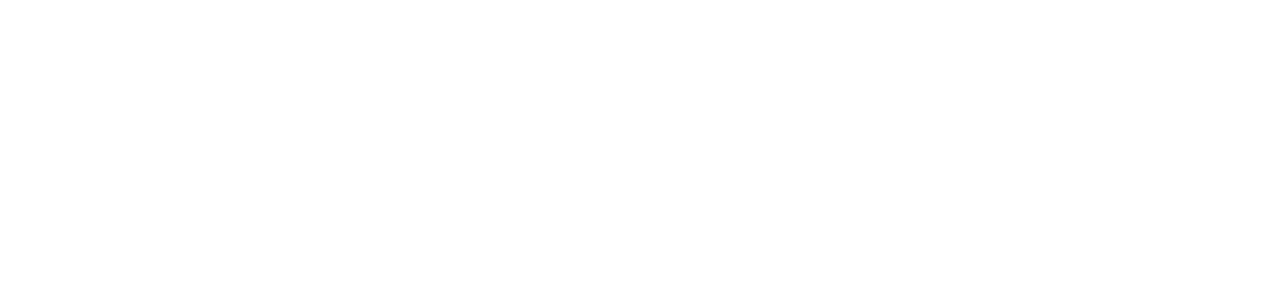
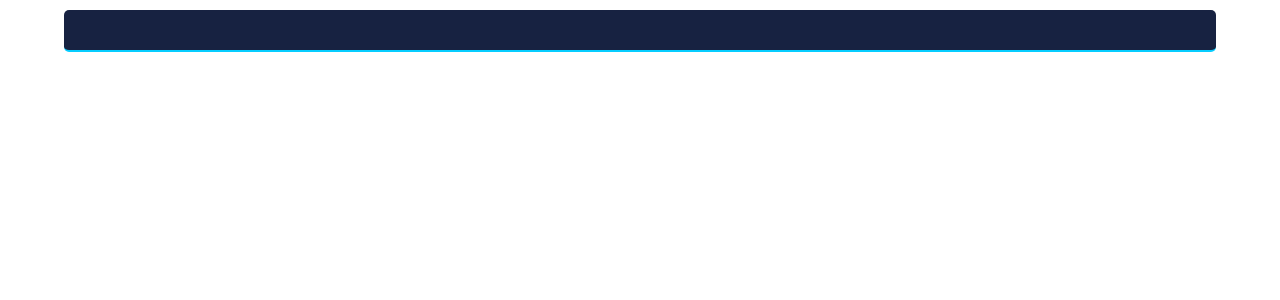
Before and after one commit to Phill030/Sherlock, a React (Vite) app: page / in a window 1280 px wide. Shown: the top 300 px of the page. Built offline with nearby package versions, Linux system fonts and the light colour scheme.

Commit message:
chore: rename css to scss

```diff
--- a/src/App.css
+++ /dev/null
@@ -1,12 +0,0 @@
-* {
-  margin: 0;
-  padding: 0;
-}
-
-
-html, body {
-  background-color: transparent;
-  height: 100%;
-  width: 100%;
-  overflow: hidden;
-}
--- /dev/null
+++ b/src/App.scss
@@ -0,0 +1,58 @@
+* {
+  margin: 0;
+  padding: 0;
+}
+
+html,
+body {
+  background-color: transparent;
+  height: 100%;
+  width: 100%;
+  overflow: hidden;
+}
+
+@font-face {
+  font-family: SfProBold;
+  src: url("assets/fonts/SFPRODISPLAYBOLD.OTF") format("opentype");
+}
+
+@font-face {
+  font-family: SfProRegular;
+  src: url("assets/fonts/SFPRODISPLAYREGULAR.OTF") format("opentype");
+}
+
+#window {
+  width: 100vw;
+  height: 100vh;
+
+  display: flex;
+  flex-direction: column;
+  align-items: center;
+
+  .searchbar-field {
+    display: flex;
+    flex-direction: row;
+    justify-content: center;
+
+    height: 40px;
+    width: 100%;
+
+    margin-top: 10px;
+
+    .searchbar {
+      width: 90%;
+      height: 100%;
+
+      background-color: #172241;
+      border-radius: 5px;
+      color: #ffffff;
+      border: transparent;
+      outline: transparent;
+
+      font-family: SfProRegular;
+      font-size: 18px;
+
+      border-bottom: 2px solid #07cdff;
+    }
+  }
+}
--- a/src/App.tsx
+++ b/src/App.tsx
@@ -1,12 +1,15 @@
 import { useState } from "react";
 import { invoke } from "@tauri-apps/api/tauri";
-import "./App.css";
-
+import "./App.scss";
 
 function App() {
-  return (<div>
-
-  </div>);
+  return (
+    <div id="window">
+      <div className="searchbar-field">
+        <input type="text" className="searchbar" />
+      </div>
+    </div>
+  );
 }
 
 export default App;
```
